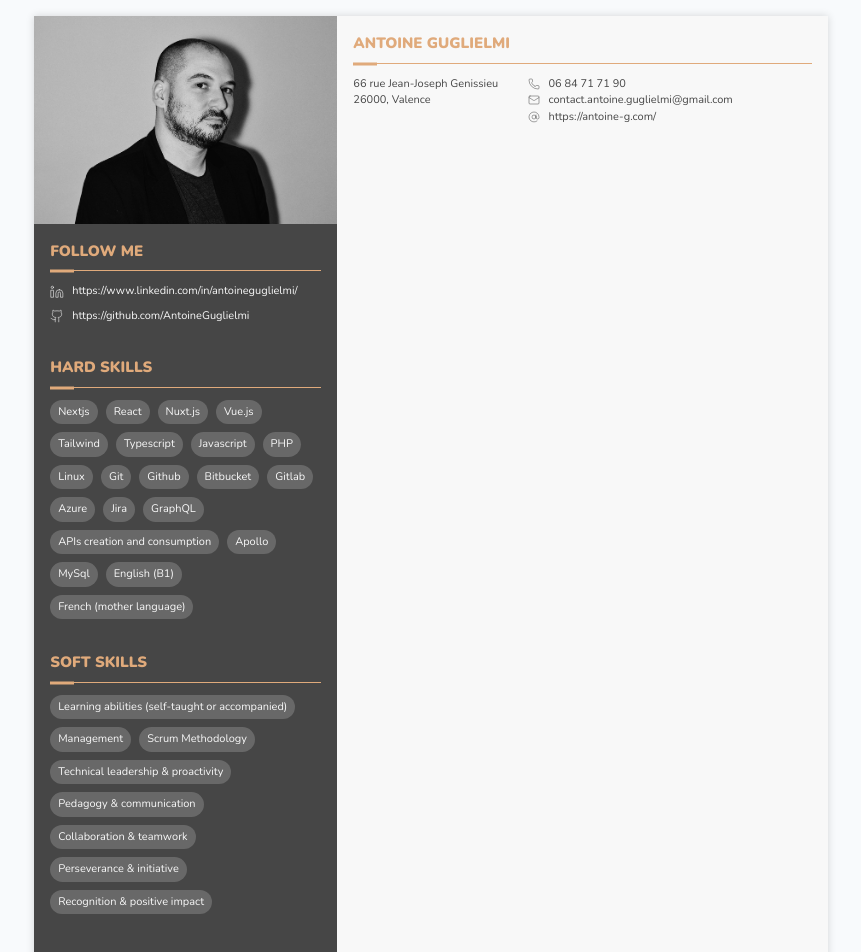
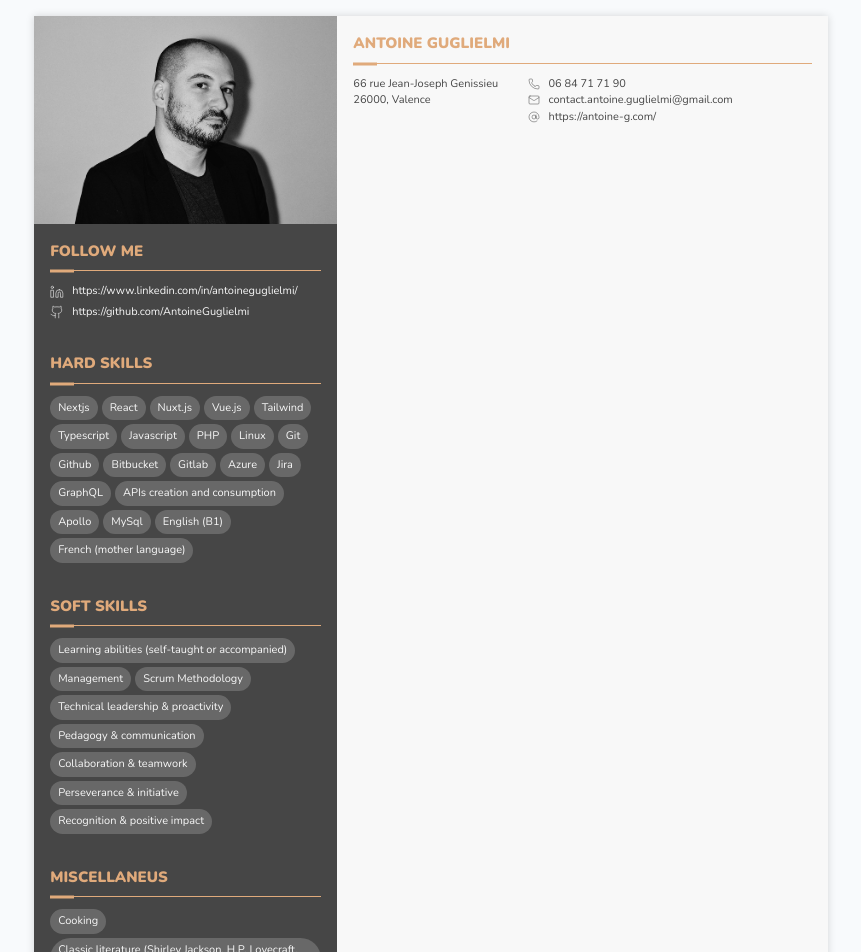
Before and after one commit to AntoineGuglielmi/ceve-next, a Next.js app: page / in a window 1280 px wide. Shown: the top 952 px of the page, without its empty margins (209-1070 px from the left). Built offline with nearby package versions, Linux system fonts and the light colour scheme.

Commit message:
003 - Implement misc section

```diff
--- a/app/page.tsx
+++ b/app/page.tsx
@@ -2,9 +2,10 @@ import Avatar from '@/components/avatar/avatar'
 import Follows from '@/components/follows/follows'
 import HardSkills from '@/components/hard-skills/hard-skills'
 import Infos from '@/components/infos/infos'
+import Misc from '@/components/misc/misc'
 import Column from '@/components/shared/page/column'
 import Page from '@/components/shared/page/page'
-import SofSkills from '@/components/sof-skills/sof-skills'
+import SoftSkills from '@/components/soft-skills/soft-skills'
 
 export default function Home() {
   return (
@@ -13,7 +14,8 @@ export default function Home() {
         <Avatar />
         <Follows />
         <HardSkills />
-        <SofSkills />
+        <SoftSkills />
+        <Misc />
       </Column>
 
       <Column>
--- a/components/follows/follow-list.tsx
+++ b/components/follows/follow-list.tsx
@@ -9,7 +9,7 @@ type FollowListProps = {
 
 export default function FollowList({ className, list }: FollowListProps) {
   return (
-    <ul className={`FollowList flex flex-col gap-2 ${className ?? ''}`}>
+    <ul className={`FollowList flex flex-col gap-1 ${className ?? ''}`}>
       {list.map((item) => {
         return (
           <li key={item.link}>
--- a/components/hard-skills/hard-skills.tsx
+++ b/components/hard-skills/hard-skills.tsx
@@ -1,7 +1,7 @@
 import { data } from '@/data/antoine'
 import Section from '../section/section'
 import SectionTitle from '../section/section-title'
-import SkillsList from '../shared/skills/skills-list'
+import SkillsList from '../skills/skills-list'
 
 type HardSkillsProps = {
   className?: string
--- /dev/null
+++ b/components/misc/misc-item.tsx
@@ -0,0 +1,10 @@
+import Pill from '../shared/pill/pill'
+
+type MiscItemProps = {
+  className?: string
+  children?: React.ReactNode
+}
+
+export default function MiscItem({ className, children }: MiscItemProps) {
+  return <Pill className={`MiscItem ${className ?? ''}`}>{children}</Pill>
+}
--- /dev/null
+++ b/components/misc/misc-list.tsx
@@ -0,0 +1,22 @@
+import { TypeMisc } from '@/types/data/TypeMisc'
+import MiscItem from './misc-item'
+
+type MiscListProps = {
+  className?: string
+  children?: React.ReactNode
+  list: TypeMisc['list']
+}
+
+export default function MiscList({ className, children, list }: MiscListProps) {
+  return (
+    <ul className={`MiscList flex flex-wrap gap-1 ${className ?? ''}`}>
+      {list.map((misc) => {
+        return (
+          <li key={misc}>
+            <MiscItem>{misc}</MiscItem>
+          </li>
+        )
+      })}
+    </ul>
+  )
+}
--- /dev/null
+++ b/components/misc/misc.tsx
@@ -0,0 +1,20 @@
+import { data } from '@/data/antoine'
+import Section from '../section/section'
+import SectionTitle from '../section/section-title'
+import MiscList from './misc-list'
+
+type MiscProps = {
+  className?: string
+  children?: React.ReactNode
+}
+
+export default function Misc({ className, children }: MiscProps) {
+  const { list, title } = data.misc
+
+  return (
+    <Section className={`Misc ${className ?? ''}`}>
+      <SectionTitle highlighted>{title}</SectionTitle>
+      <MiscList list={list} />
+    </Section>
+  )
+}
--- a/components/shared/skills/skill-item.tsx
+++ b/components/skills/skill-item.tsx
@@ -1,4 +1,4 @@
-import Pill from '../pill/pill'
+import Pill from '../shared/pill/pill'
 
 type SkillItemProps = {
   className?: string
--- a/components/shared/skills/skills-list.tsx
+++ b/components/skills/skills-list.tsx
@@ -10,7 +10,7 @@ type SkillsListProps = {
 export default function SkillsList({ className, list }: SkillsListProps) {
   return (
     <div className={`SkillsList ${className ?? ''}`}>
-      <ul className="flex flex-wrap gap-2">
+      <ul className="flex flex-wrap gap-1">
         {list.map((item) => {
           return (
             <li key={item}>
--- a/components/sof-skills/sof-skills.tsx
+++ b/components/soft-skills/soft-skills.tsx
@@ -1,17 +1,17 @@
 import { data } from '@/data/antoine'
 import Section from '../section/section'
 import SectionTitle from '../section/section-title'
-import SkillsList from '../shared/skills/skills-list'
+import SkillsList from '../skills/skills-list'
 
-type SofSkillsProps = {
+type SoftSkillsProps = {
   className?: string
   children?: React.ReactNode
 }
 
-export default function SofSkills({ className, children }: SofSkillsProps) {
+export default function SoftSkills({ className, children }: SoftSkillsProps) {
   const { title, list } = data.skills.soft
   return (
-    <Section className={`SofSkills ${className ?? ''}`}>
+    <Section className={`SoftSkills ${className ?? ''}`}>
       <SectionTitle highlighted>{title}</SectionTitle>
       <SkillsList list={list} />
     </Section>
```
